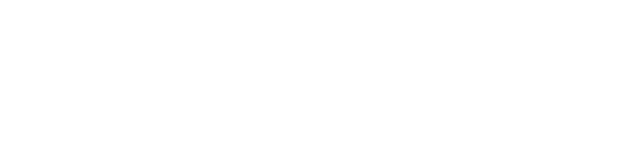
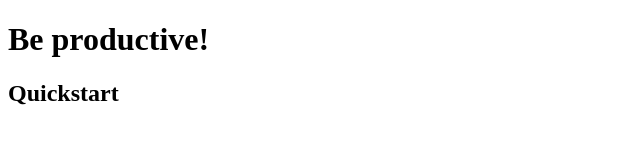
Before and after one commit to yassienAbdillahi/pomodoroTimer, a plain HTML site: page index.html in a window 1280 px wide. Shown: the whole page, without its empty margins (0-640 px from the left). Drawn offline with Linux system fonts and the light colour scheme.

Commit message:
Added h2 to the quickstart page
Closes #1

```diff
--- a/index.html
+++ b/index.html
@@ -15,6 +15,15 @@
         <link rel="stylesheet" type="text/css" href="style.css">
     </head>
     <body>
+        <header>
+            <h1>Be productive!</h1>
+        </header>
+
+        <main>
+            <section id="quickstart">
+                <h2>Quickstart</h2>
+            </section>
+        </main>
 
 
 
```
